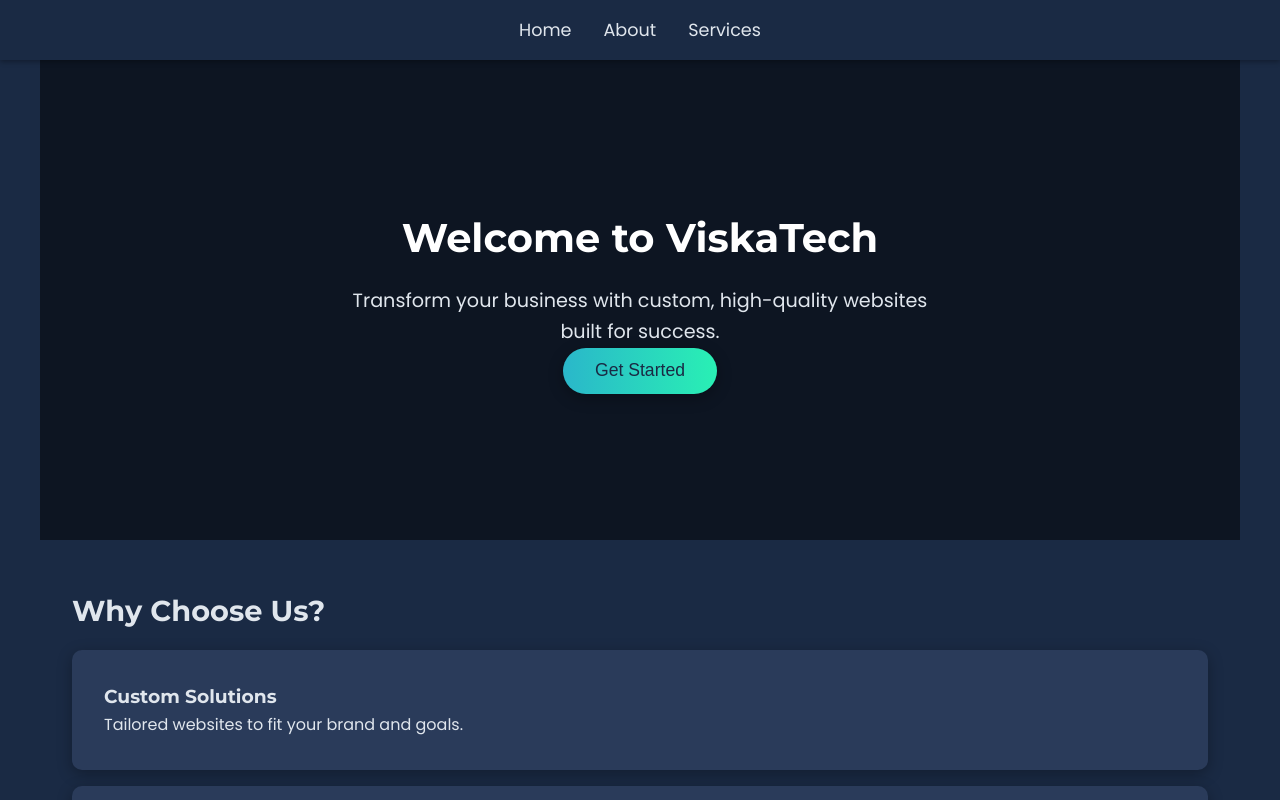
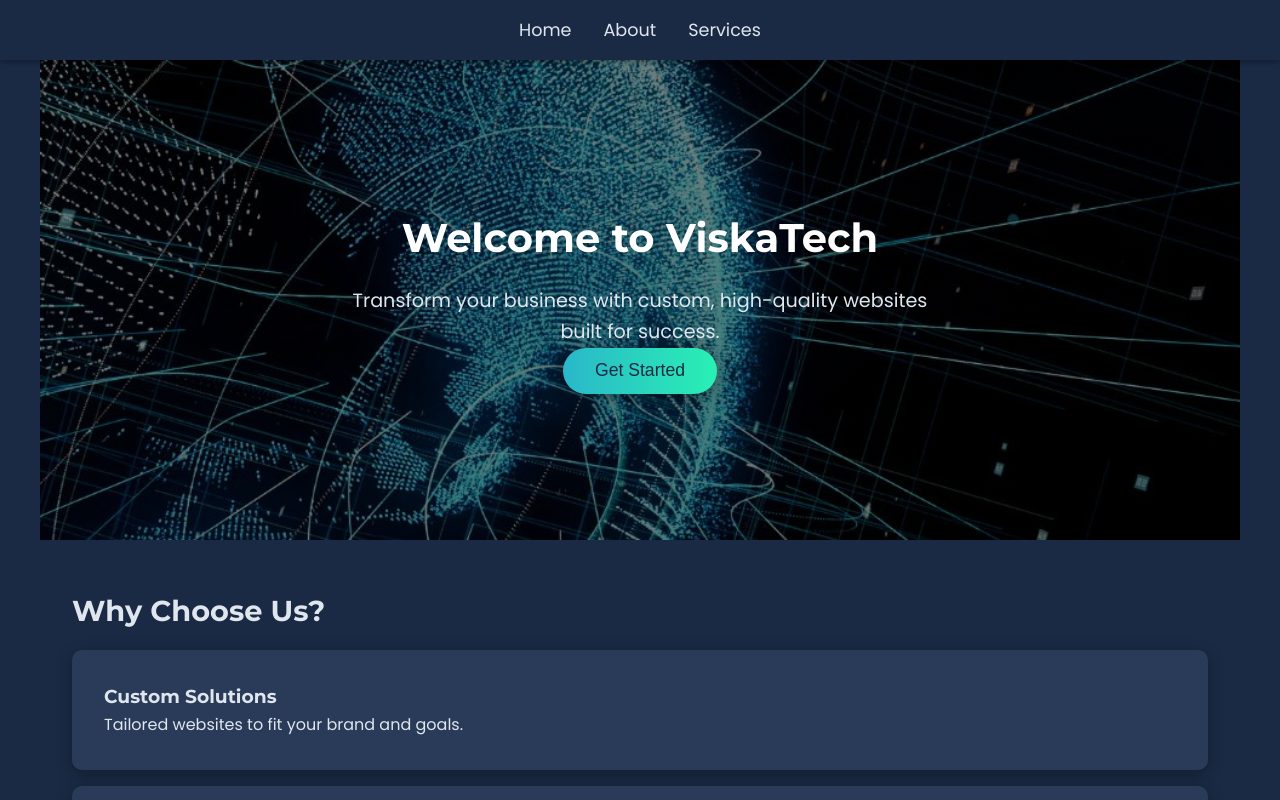
Before and after one commit to ViskaEilifd/viska-tech, a website: page index.html in a window 1280 px wide. Shown: the top 800 px of the page. Drawn offline with Linux system fonts and the light colour scheme; the site is published under a folder, as on GitHub Pages, so addresses that start at the root find nothing.

Commit message:
Added Banner Image

```diff
--- a/styles.css
+++ b/styles.css
@@ -58,7 +58,7 @@
 
 /* Hero Section */
 .hero {
-    background: linear-gradient(rgba(0, 0, 0, 0.5), rgba(0, 0, 0, 0.5)), url('/assets/hero-banner.jpg') center/cover no-repeat;
+    background: linear-gradient(rgba(0, 0, 0, 0.5), rgba(0, 0, 0, 0.5)), url('assets/hero-banner.jpg') center/cover no-repeat;
     height: 60vh;
     display: flex;
     flex-direction: column;
```
Also changed, not shown: assets/hero-banner.jpg (added).
